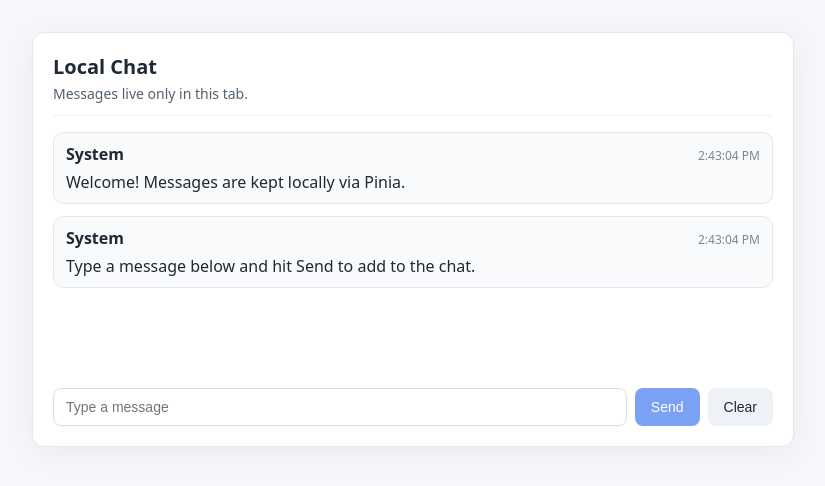
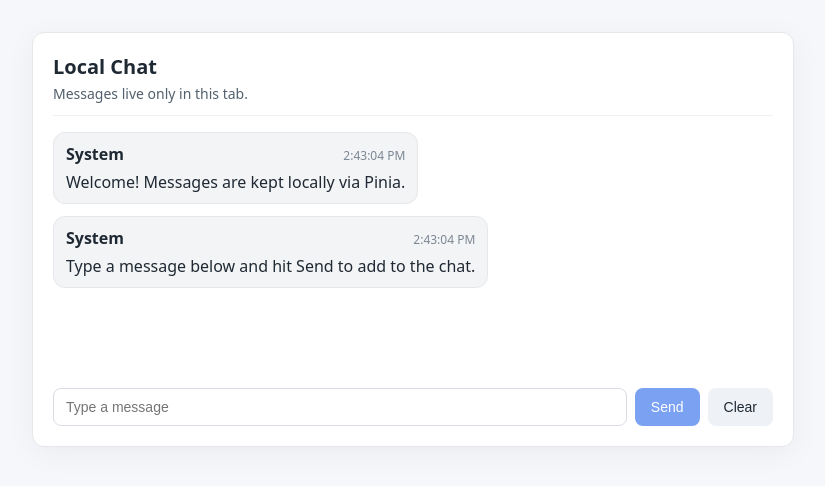
Before and after one commit to ricoputrap/learn-vue-dec25, a Vue app: page / in a window 1280 px wide. Shown: the top 486 px of the page, without its empty margins (227-1052 px from the left). Built offline with nearby package versions, Linux system fonts and the light colour scheme; the HTML template or start-up script is replaced by a standard one.

Commit message:
feat: enhance chat message styling and add sender data attributes for improved message differentiation

```diff
--- a/src/components/ChatMessages.vue
+++ b/src/components/ChatMessages.vue
@@ -16,7 +16,12 @@ function formatTime(timestamp: number) {
       No messages yet. Say hi!
     </p>
     <ul v-else>
-      <li v-for="msg in props.messages" :key="msg.id" class="chat__item">
+      <li
+        v-for="msg in props.messages"
+        :key="msg.id"
+        class="chat__item"
+        :data-sender="msg.sender === 'You' ? 'you' : 'system'"
+      >
         <div class="chat__meta">
           <span class="chat__sender">{{ msg.sender }}</span>
           <span class="chat__time">{{ formatTime(msg.createdAt) }}</span>
@@ -44,8 +49,30 @@ function formatTime(timestamp: number) {
 .chat__item {
   padding: 10px 12px;
   border: 1px solid #e5e7eb;
-  border-radius: 10px;
+  border-radius: 12px;
   background: #f9fafb;
+  max-width: 80%;
+}
+
+.chat__item[data-sender="system"] {
+  margin-right: auto;
+  background: #f3f4f6;
+  border-color: #e5e7eb;
+}
+
+.chat__item[data-sender="you"] {
+  margin-left: auto;
+  background: #2563eb;
+  border-color: #1d4ed8;
+  color: #f8fbff;
+}
+
+.chat__item[data-sender="you"] .chat__time {
+  color: #e0e7ff;
+}
+
+.chat__item[data-sender="you"] .chat__sender {
+  color: #e0e7ff;
 }
 
 .chat__meta {
```
